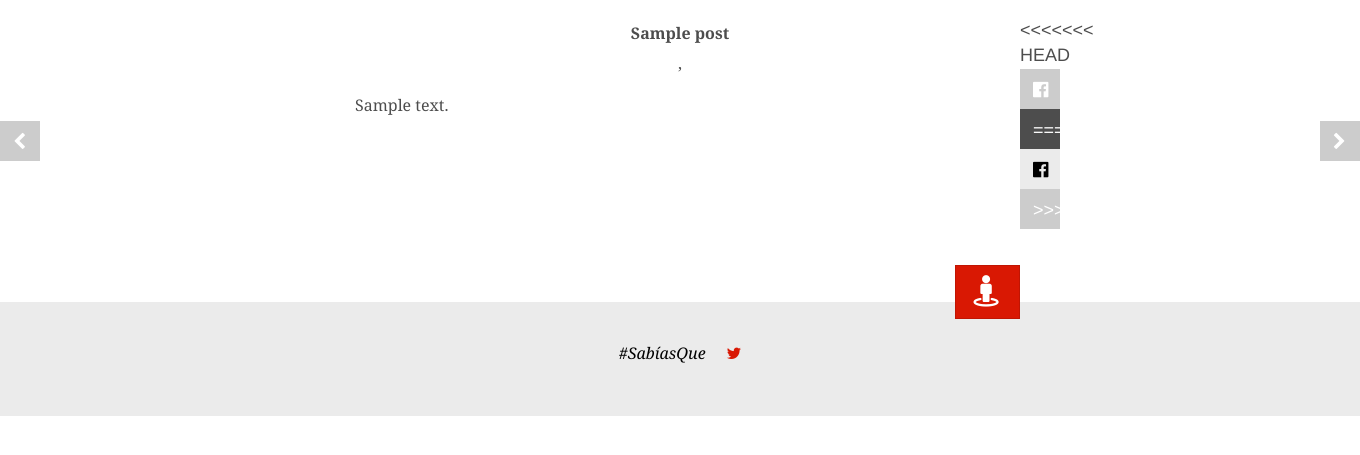
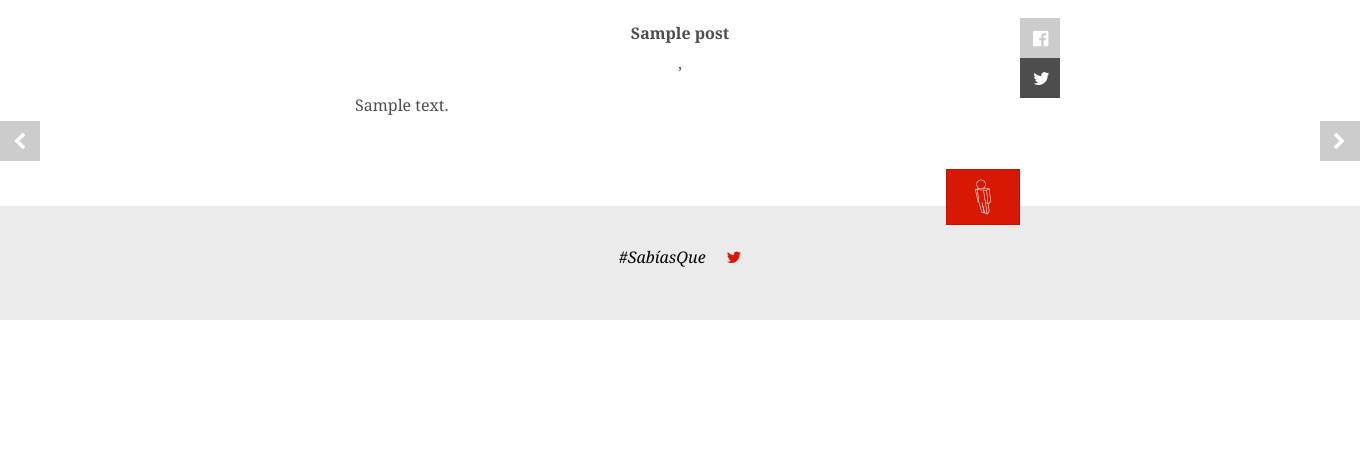
Before and after one commit to pcuervo/juan-guzman, a WordPress theme: template themes/juan-guzman/single.php in a window 1360 px wide; the page is wider, and only the part inside the window is pictured. Shown: the part 279-734 px from the top of that part. Run offline with PHP 8.4 and a stand-in for WordPress, Linux system fonts and the light colour scheme; the site name, menu and one post (Sample post) are stand-ins, and other content is empty; some libraries are stand-ins or nearby versions.

Commit message:
streetview mono

```diff
--- a/themes/juan-guzman/single.php
+++ b/themes/juan-guzman/single.php
@@ -52,17 +52,10 @@
 			</section>
 
 			<section class="[ col-xs-1 ][ no-padding ]">
-<<<<<<< HEAD
-				<a href="" class="[ bg-gray-light ][ btn--square ]">
+				<a href="" class="[ bg-gray-light ][ btn--square ][ js-fb-share ]">
 					<i class="[ fa fa-facebook-official ]"></i>
 				</a>
-				<a href="" class="[ bg-gray ][ btn--square ]">
-=======
-				<a href="" class="[ bg-gray-xlight ][ btn--square ][ js-fb-share ]">
-					<i class="[ fa fa-facebook-official ]"></i>
-				</a>
-				<a href="https://twitter.com/intent/tweet?via=FotograficaMx&url=<?php echo $tiny_url; ?>&text=<?php echo get_the_title(); ?>" class="[ bg-gray-light ][ btn--square ]">
->>>>>>> 3f48ef9078cfd1764a404b223901fb8408c0a88b
+				<a href="https://twitter.com/intent/tweet?via=FotograficaMx&url=<?php echo $tiny_url; ?>&text=<?php echo get_the_title(); ?>" class="[ bg-gray ][ btn--square ]">
 					<i class="[ fa fa-twitter ]"></i>
 				</a>
 			</section>
@@ -75,7 +68,7 @@
 				<section class="[ street-view ][ relative ][ no-padding ][ col-xs-10 col-sm-8 col-md-6 ][ col-xs-offset-1 col-sm-offset-2 col-md-offset-3 ]">
 					<div class="[ street-view-img ]"></div>
 					<a href="<?php echo $street_view_url ?>" class="[ btn btn-primary btn-sm ][ absolute absolute-top--0 absolute-right--0 ]" target="_blankg">
-						<i class="[ fa fa-street-view fa-2x ]"></i>
+						<img src="<?php echo THEMEPATH; ?>img/streetview.png" alt="streetview">
 					</a>
 				</section>
 			</div><!-- clearfix -->
```
Also changed, not shown: themes/juan-guzman/img/streetview.png (added).
